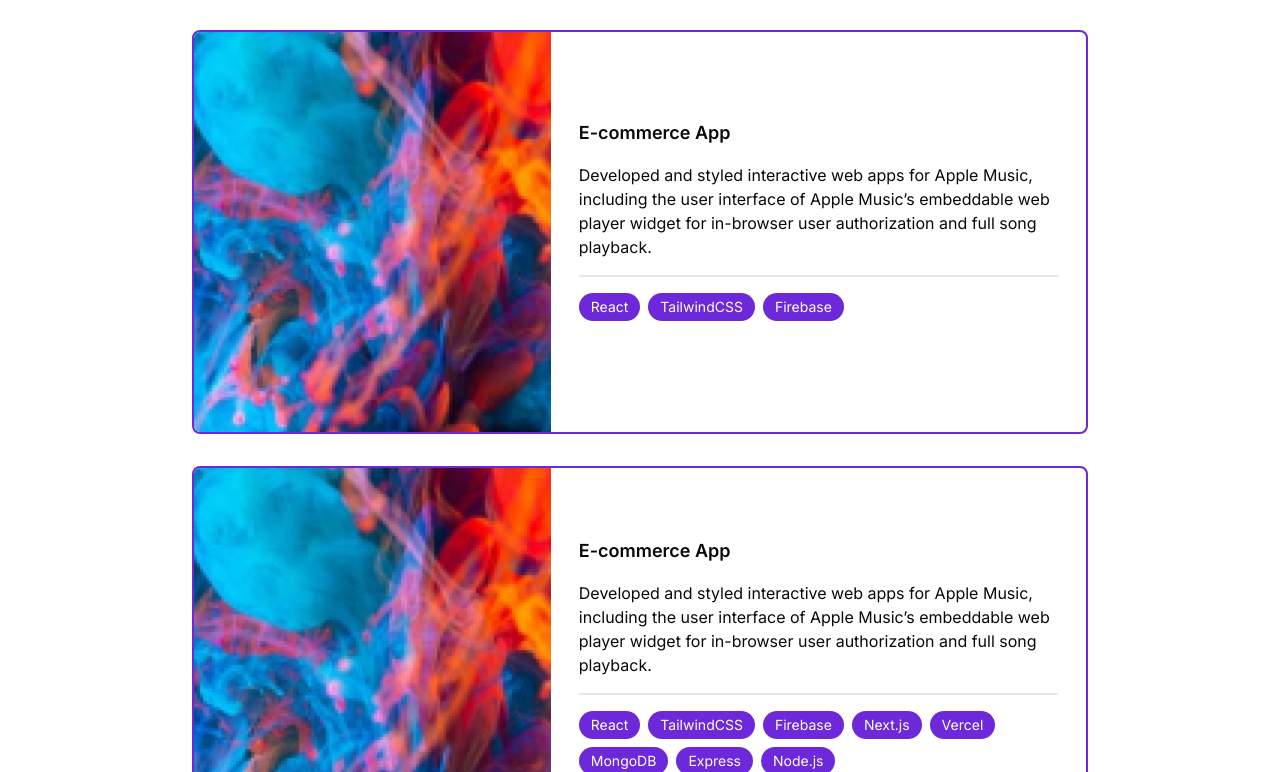
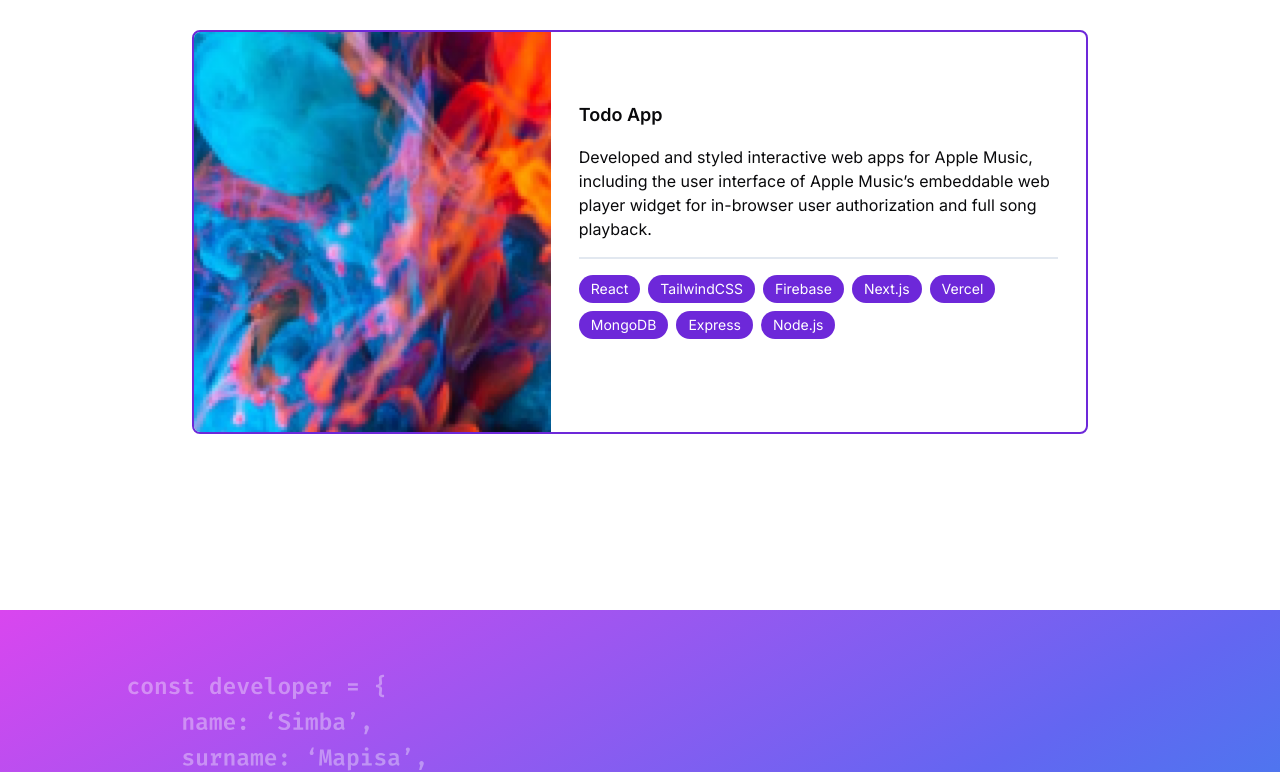
Before and after one commit to SimzMapisa/Portfolio, a Next.js app: page / in a window 1280 px wide. Shown: the part 1468-2240 px from the top of the page. Built offline with nearby package versions, Linux system fonts and the light colour scheme.

Commit message:
change content in dummy content

```diff
--- a/components/Home/RecentWork.js
+++ b/components/Home/RecentWork.js
@@ -11,14 +11,7 @@ const projects = [
     imgUrl: "/images/NetflixDev.png",
   },
   {
-    title: "E-commerce App",
-    content:
-      "Developed and styled interactive web apps for Apple Music, including the user interface of Apple Music’s embeddable web player widget for in-browser user authorization and full song playback.",
-    techStack: ["React", "TailwindCSS", "Firebase"],
-    imgUrl: "/images/NetflixDev.png",
-  },
-  {
-    title: "E-commerce App",
+    title: "Todo App",
     content:
       "Developed and styled interactive web apps for Apple Music, including the user interface of Apple Music’s embeddable web player widget for in-browser user authorization and full song playback.",
     techStack: [
```
